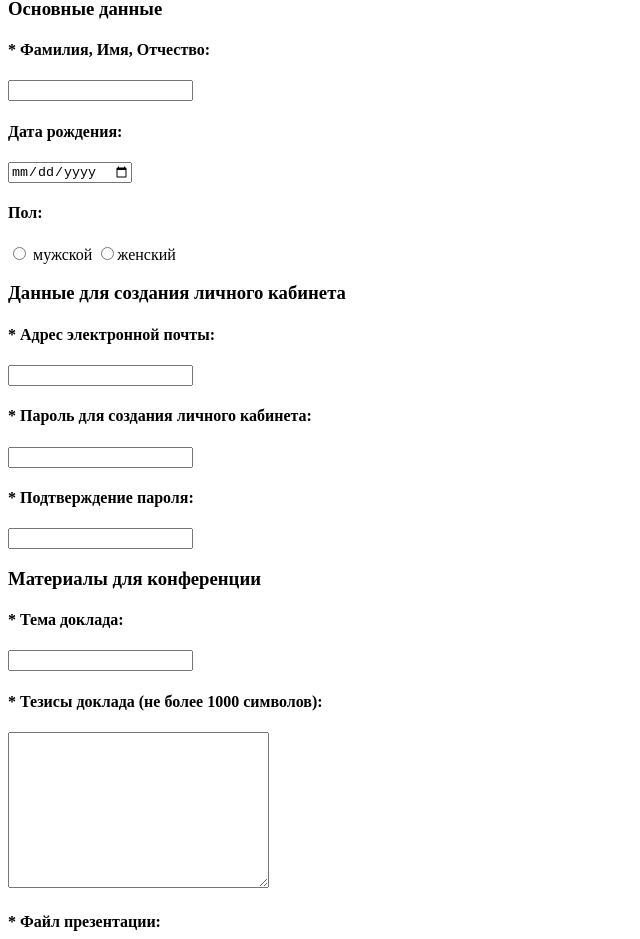
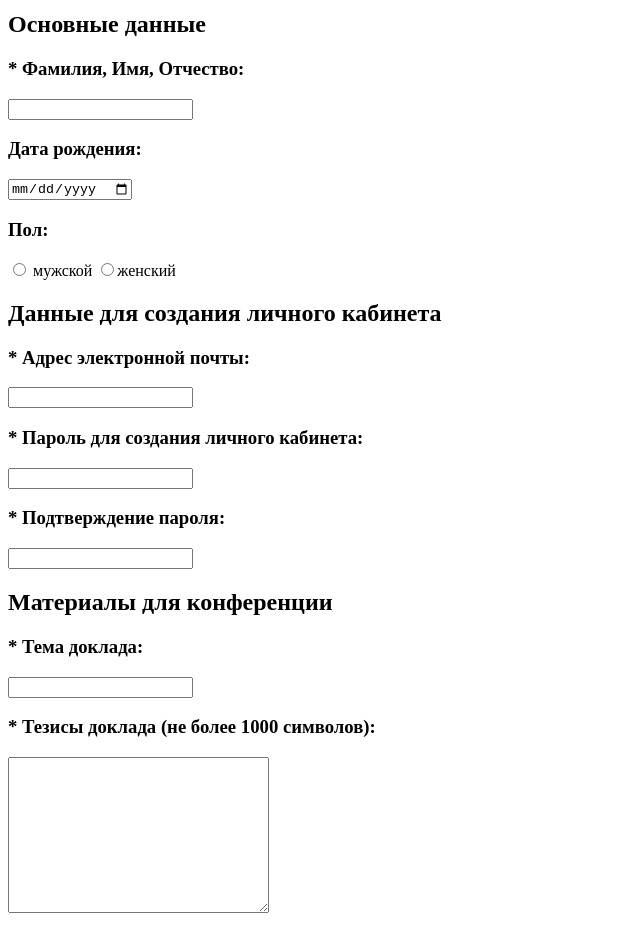
Before and after one commit to ARuslanRu/WebLayoutForBeginners_2.0, a plain HTML site: page 02_HTML/form.html in a window 1280 px wide. Shown: the part 69-1008 px from the top of the page, without its empty margins (0-640 px from the left). Drawn offline with Linux system fonts and the light colour scheme.

Commit message:
Исправления по замечаниям ДЗ 2

```diff
--- a/02_HTML/form.html
+++ b/02_HTML/form.html
@@ -9,37 +9,37 @@
 
 <body>
     <form action="sendApplication">
-        <h2>Отправка заявки на конференцию</h2>
-        <h3>Основные данные</h3>
-        <h4>* Фамилия, Имя, Отчество:</h4>
+        <h1>Отправка заявки на конференцию</h1>
+        <h2>Основные данные</h2>
+        <h3>* Фамилия, Имя, Отчество:</h3>
         <input type="text" name="fio">
-        <h4>Дата рождения:</h4>
+        <h3>Дата рождения:</h3>
         <input type="date" name="birthDate" id="birthDate">
-        <h4>Пол:</h4>
+        <h3>Пол:</h3>
         <p>
             <input type="radio" name="sex" value="male" id="radioMale"> <label for="radioMale">мужской</label>
             <input type="radio" name="sex" value="female" id="radioFemale"><label for="radioFemale">женский</label>
         </p>
-        <h3>Данные для создания личного кабинета</h3>
-        <h4>* Адрес электронной почты:</h4>
+        <h2>Данные для создания личного кабинета</h2>
+        <h3>* Адрес электронной почты:</h3>
         <input type="text" name="email">
-        <h4>* Пароль для создания личного кабинета:</h4>
+        <h3>* Пароль для создания личного кабинета:</h3>
         <input type="password" name="password">
-        <h4>* Подтверждение пароля:</h4>
+        <h3>* Подтверждение пароля:</h3>
         <input type="password" name="confirmPassword">
-        <h3>Материалы для конференции</h3>
-        <h4>* Тема доклада:</h4>
+        <h2>Материалы для конференции</h2>
+        <h3>* Тема доклада:</h3>
         <input type="text" name="topic">
-        <h4>* Тезисы доклада (не более 1000 символов):</h4>
+        <h3>* Тезисы доклада (не более 1000 символов):</h3>
         <textarea name="reportAbstracts" cols="30" rows="10"></textarea>
-        <h4>* Файл презентации:</h4>
+        <h3>* Файл презентации:</h3>
         <input type="file" name="file">
-        <h3>Дополнительные опции</h3>
+        <h2>Дополнительные опции</h2>
         <p>
-            <input type="checkbox" value="hotelAccommodation" id="checkHotelAccommodation"><label for="checkHotelAccommodation">Проживние в отеле</label><br>
-            <input type="checkbox" value="breakfast" id="checkBreakfast"><label for="checkBreakfast">Завтрак</label><br>
-            <input type="checkbox" value="lunch" id="checkLunch"><label for="checkLunch">Обед</label><br>
-            <input type="checkbox" value="dinner" id="checkDinner"><label for="checkDinner">Ужин</label><br>
+            <input type="checkbox" name="options" value="hotelAccommodation" id="checkHotelAccommodation"><label for="checkHotelAccommodation">Проживние в отеле</label><br>
+            <input type="checkbox" name="options" value="breakfast" id="checkBreakfast"><label for="checkBreakfast">Завтрак</label><br>
+            <input type="checkbox" name="options" value="lunch" id="checkLunch"><label for="checkLunch">Обед</label><br>
+            <input type="checkbox" name="options" value="dinner" id="checkDinner"><label for="checkDinner">Ужин</label><br>
         </p>
         <hr>
         <input type="button" name="send" value="Отправить">
```
